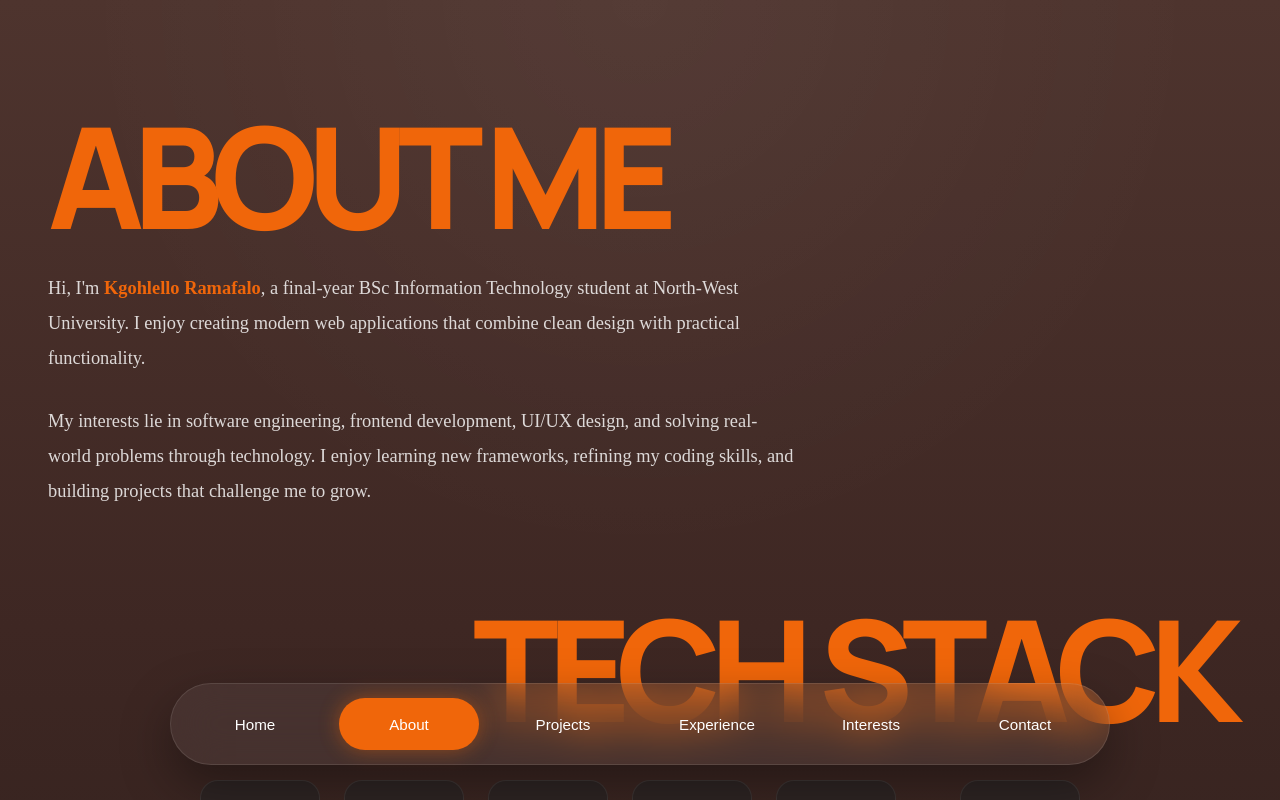
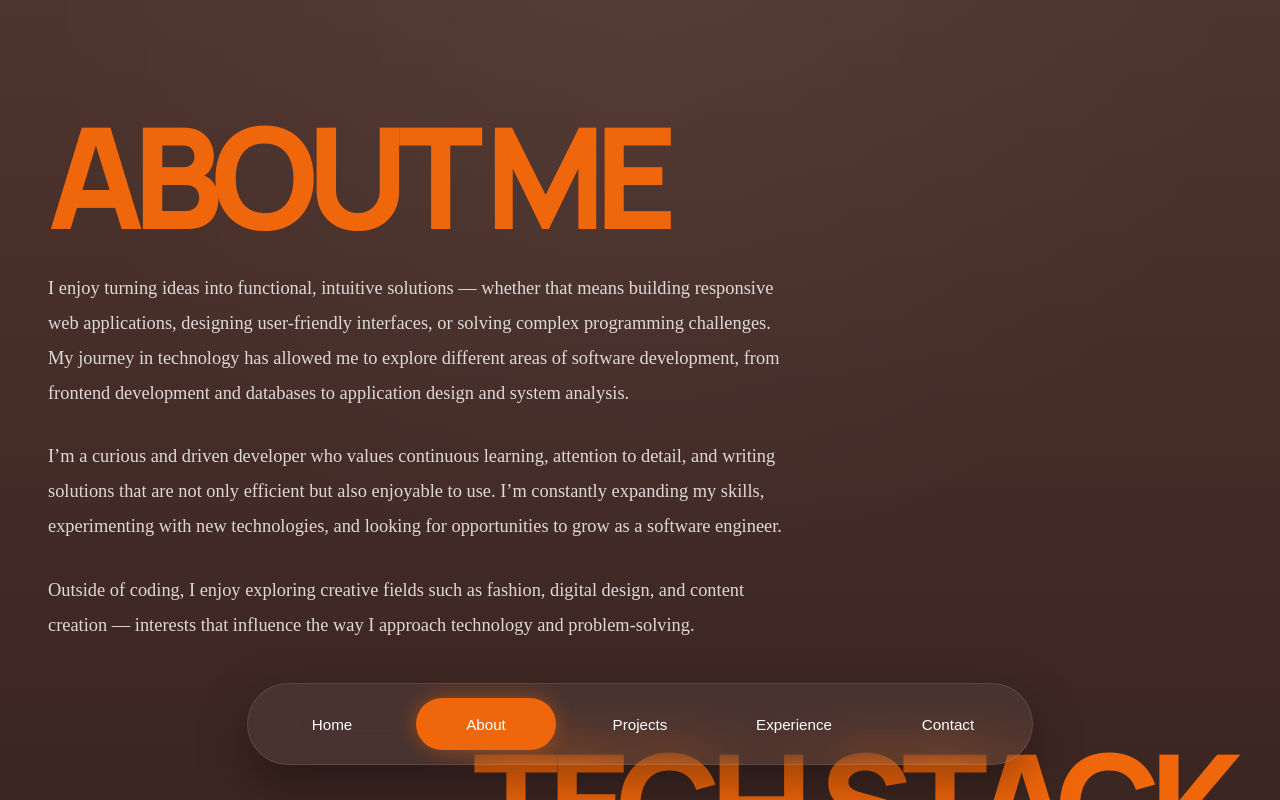
Before and after one commit to mmusorams/portfolio, a React (Vite) app: page /about in a window 1280 px wide. Shown: the top 800 px of the page. Built offline with nearby package versions, Linux system fonts and the light colour scheme.

Commit message:
Final minor fixes to the UI/UX

```diff
--- a/src/App.tsx
+++ b/src/App.tsx
@@ -6,7 +6,6 @@ import Home from "./pages/Home/Home";
 import About from "./pages/About/About";
 import Projects from "./pages/Projects/Projects";
 import Experience from "./pages/Experience/Experience";
-import Interests from "./pages/Interests/Interests";
 import Contact from "./pages/Contact/Contact";
 
 function App() {
@@ -25,8 +24,6 @@ function App() {
 
                     <Route path="/experience" element={<Experience />} />
 
-                    <Route path="/interests" element={<Interests />} />
-
                     <Route path="/contact" element={<Contact />} />
 
                 </Route>
--- a/src/components/Layout/Layout.tsx
+++ b/src/components/Layout/Layout.tsx
@@ -11,7 +11,6 @@ function Layout() {
         { title: "About", path: "/about" },
         { title: "Projects", path: "/projects" },
         { title: "Experience", path: "/experience" },
-        { title: "Interests", path: "/interests" },
         { title: "Contact", path: "/contact" },
     ];
 
--- a/src/pages/About/About.tsx
+++ b/src/pages/About/About.tsx
@@ -37,18 +37,21 @@ function About() {
                 <div className="about-content">
 
                     <p>
-                        Hi, I'm <span>Kgohlello Ramafalo</span>, a final-year
-                        BSc Information Technology student at North-West University.
-                        I enjoy creating modern web applications that combine
-                        clean design with practical functionality.
+                        I enjoy turning ideas into functional, intuitive solutions — whether that means building responsive web applications,
+                        designing user-friendly interfaces, or solving complex programming challenges. My journey in technology has allowed
+                        me to explore different areas of software development, from frontend development and databases to application design
+                        and system analysis.
                     </p>
 
                     <p>
-                        My interests lie in software engineering, frontend
-                        development, UI/UX design, and solving real-world
-                        problems through technology. I enjoy learning new
-                        frameworks, refining my coding skills, and building
-                        projects that challenge me to grow.
+                        I’m a curious and driven developer who values continuous learning, attention to detail, and writing solutions that
+                        are not only efficient but also enjoyable to use. I’m constantly expanding my skills, experimenting with new
+                        technologies, and looking for opportunities to grow as a software engineer.
+                    </p>
+
+                    <p>
+                        Outside of coding, I enjoy exploring creative fields such as fashion, digital design, and content creation —
+                        interests that influence the way I approach technology and problem-solving.
                     </p>
 
                 </div>
--- a/src/pages/Contact/Contact.tsx
+++ b/src/pages/Contact/Contact.tsx
@@ -25,7 +25,7 @@ function Contact(){
             title:"Email",
             value:"kgohlello2@gmail.com",
             icon:<FaEnvelope />,
-            link:"kgohlello2@gmail.com",
+            link:"https://mail.google.com/mail/?view=cm&fs=1&to=your-kgohlello2@gmail.com",
             className:"email"
         },
 
--- a/src/pages/Home/Home.tsx
+++ b/src/pages/Home/Home.tsx
@@ -6,7 +6,6 @@ const navigationItems = [
     { title: "About", path: "/about" },
     { title: "Projects", path: "/projects" },
     { title: "Experience", path: "/experience" },
-    { title: "Interests", path: "/interests" },
     { title: "Contact", path: "/contact" }
 ];
 
--- a/src/pages/Interests/Interests.css
+++ /dev/null
@@ -1,79 +0,0 @@
-.interests-page{
-
-    max-width:1200px;
-
-    margin:auto;
-
-    padding-top:4rem;
-
-}
-
-
-
-.interests-grid{
-
-    margin-top:4rem;
-
-    display:grid;
-
-    grid-template-columns:repeat(2,1fr);
-
-    gap:2rem;
-
-}
-
-
-
-.interest-card{
-
-    padding:2.5rem;
-
-    background:rgba(255,255,255,.03);
-
-    border:1px solid rgba(255,255,255,.1);
-
-    transition:.4s ease;
-
-}
-
-
-
-.interest-card:hover{
-
-    transform:translateY(-8px);
-
-    border-color:#F0660A;
-
-}
-
-
-
-.interest-card span{
-
-    color:#F0660A;
-
-    font-weight:700;
-
-}
-
-
-
-.interest-card h2{
-
-    color:white;
-
-    font-size:1.8rem;
-
-    margin:1.5rem 0;
-
-}
-
-
-
-.interest-card p{
-
-    color:rgba(255,255,255,.75);
-
-    line-height:1.8;
-
-}
--- a/src/pages/Interests/Interests.tsx
+++ /dev/null
@@ -1,102 +0,0 @@
-import "./Interests.css";
-
-
-function Interests(){
-
-    const interests = [
-
-        {
-            number:"01",
-            title:"Technology & Innovation",
-            description:
-            "Exploring new technologies, software development trends, and building solutions that solve real-world problems."
-        },
-
-
-        {
-            number:"02",
-            title:"UI/UX & Creative Design",
-            description:
-            "Designing digital experiences that balance functionality, usability, and visual appeal."
-        },
-
-
-        {
-            number:"03",
-            title:"Content Creation",
-            description:
-            "Creating digital content and experimenting with storytelling, branding, and online platforms."
-        },
-
-
-        {
-            number:"04",
-            title:"Fashion & Personal Style",
-            description:
-            "Exploring creativity through fashion, visual identity, and self-expression."
-        },
-
-
-        {
-            number:"05",
-            title:"Roller Skating",
-            description:
-            "A hobby that combines movement, discipline, creativity, and continuous improvement."
-        }
-
-    ];
-
-
-    return(
-
-        <main className="interests-page">
-
-
-            <h1 className="page-heading">
-                INTERESTS
-            </h1>
-
-
-            <div className="interests-grid">
-
-
-                {
-                    interests.map((interest)=>(
-
-                        <article
-                            className="interest-card"
-                            key={interest.number}
-                        >
-
-                            <span>
-                                {interest.number}
-                            </span>
-
-
-                            <h2>
-                                {interest.title}
-                            </h2>
-
-
-                            <p>
-                                {interest.description}
-                            </p>
-
-
-                        </article>
-
-                    ))
-                }
-
-
-            </div>
-
-
-        </main>
-
-    );
-
-}
-
-
-export default Interests;
```
